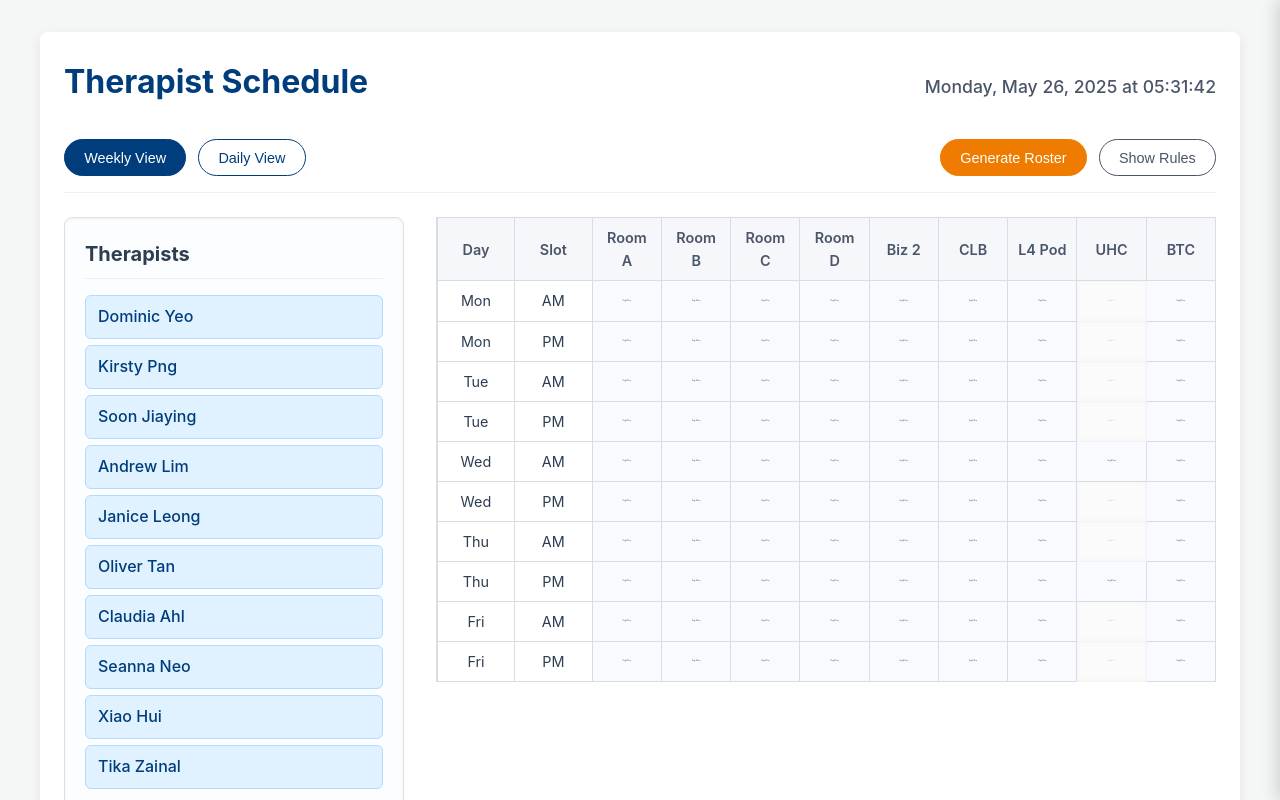
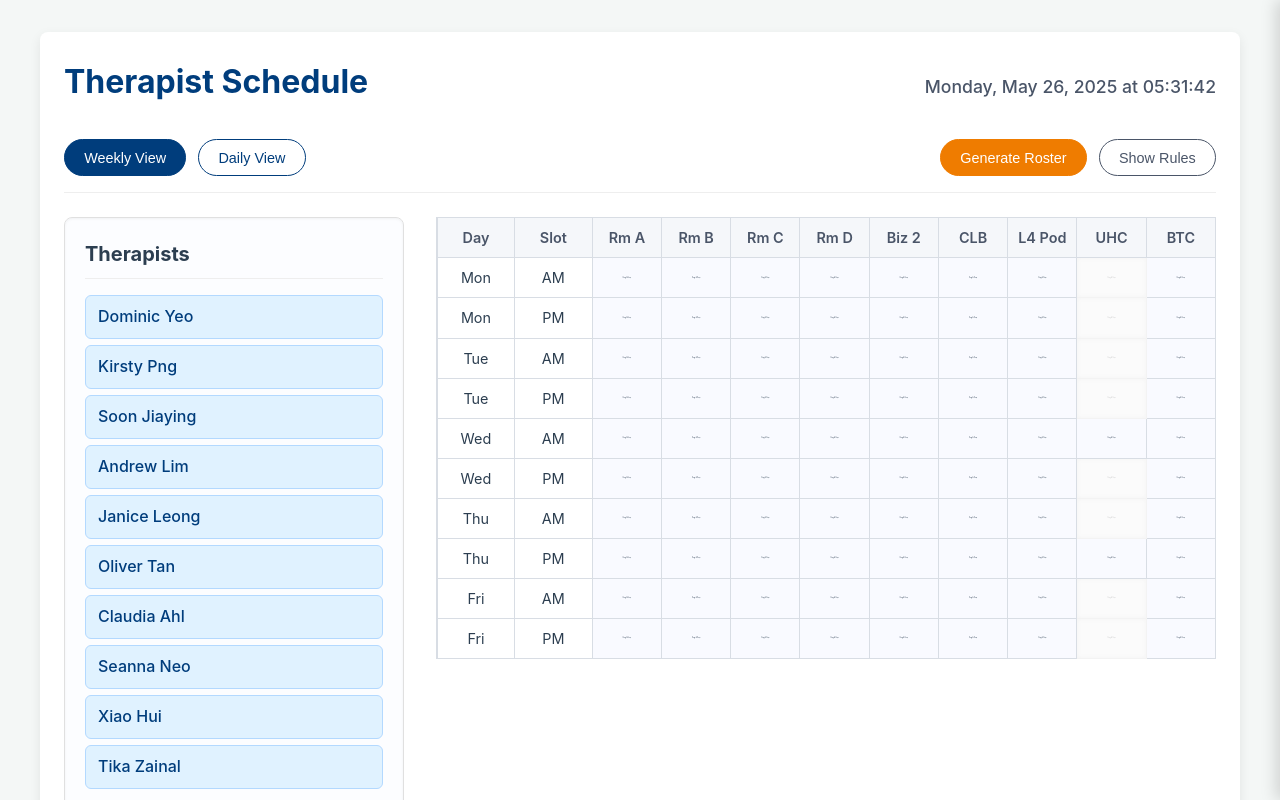
Before and after one commit to jxhnthan/room-scheduler, a React (Create React App) app: page / in a window 1280 px wide. Shown: the top 800 px of the page. Built offline with nearby package versions, Linux system fonts and the light colour scheme.

Commit message:
Update App.tsx

```diff
--- a/src/App.tsx
+++ b/src/App.tsx
@@ -5,10 +5,10 @@ import "./App.css";
 const days = ["Mon", "Tue", "Wed", "Thu", "Fri"];
 const slots = ["AM", "PM"] as const; // 'as const' for stricter type inference
 const rooms = [
-  "Room A",
-  "Room B",
-  "Room C",
-  "Room D",
+  "Rm A",
+  "Rm B",
+  "Rm C",
+  "Rm D",
   "Biz 2",
   "CLB",
   "L4 Pod",
```
